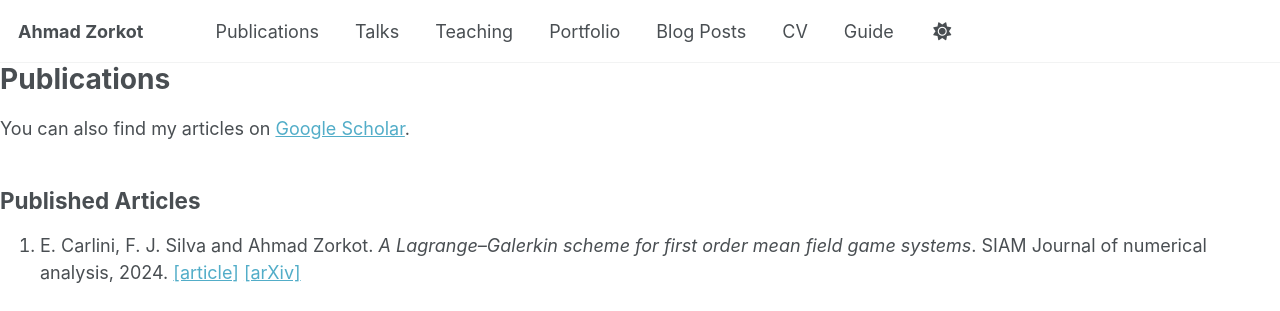
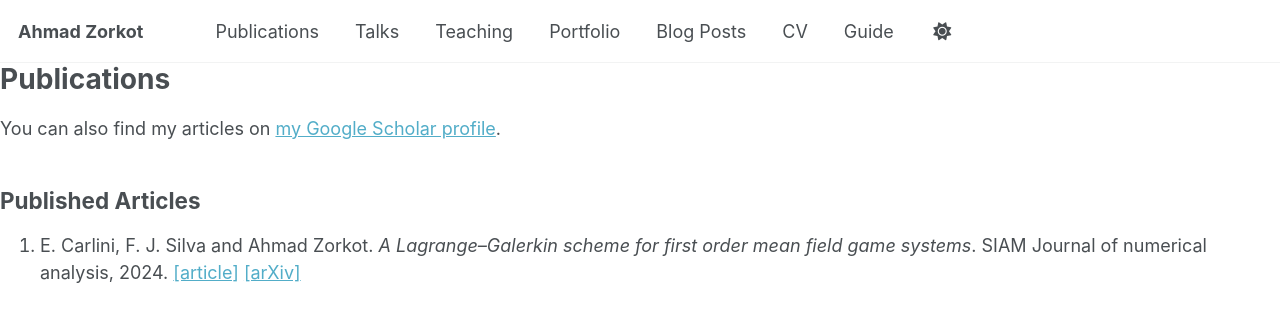
Before and after one commit to ahmadzorkot/ahmadzorkot.github.io, a Jekyll site: the page built from _pages/publications.html, in a window 1280 px wide. Shown: the top 311 px of the page. Built offline with Jekyll 4.4.1, drawn with Linux system fonts in a browser that asks for light colours.

Commit message:
Update publications.html

```diff
--- a/_pages/publications.html
+++ b/_pages/publications.html
@@ -8,7 +8,7 @@ author_profile: true
 <h1>Publications</h1>
 
 {% if site.author.googlescholar %}
-<p>You can also find my articles on <a href="{{ site.author.googlescholar }}">Google Scholar</a>.</p>
+<p>You can also find my articles on <a href="{{ site.author.googlescholar }}">my Google Scholar profile</a>.</p>
 {% endif %}
 
 <h2>Published Articles</h2>
```
Also changed, not shown: other parts of _pages/publications.html (+4 -2 lines). Lines whose indentation alone changed are shown as unchanged.
